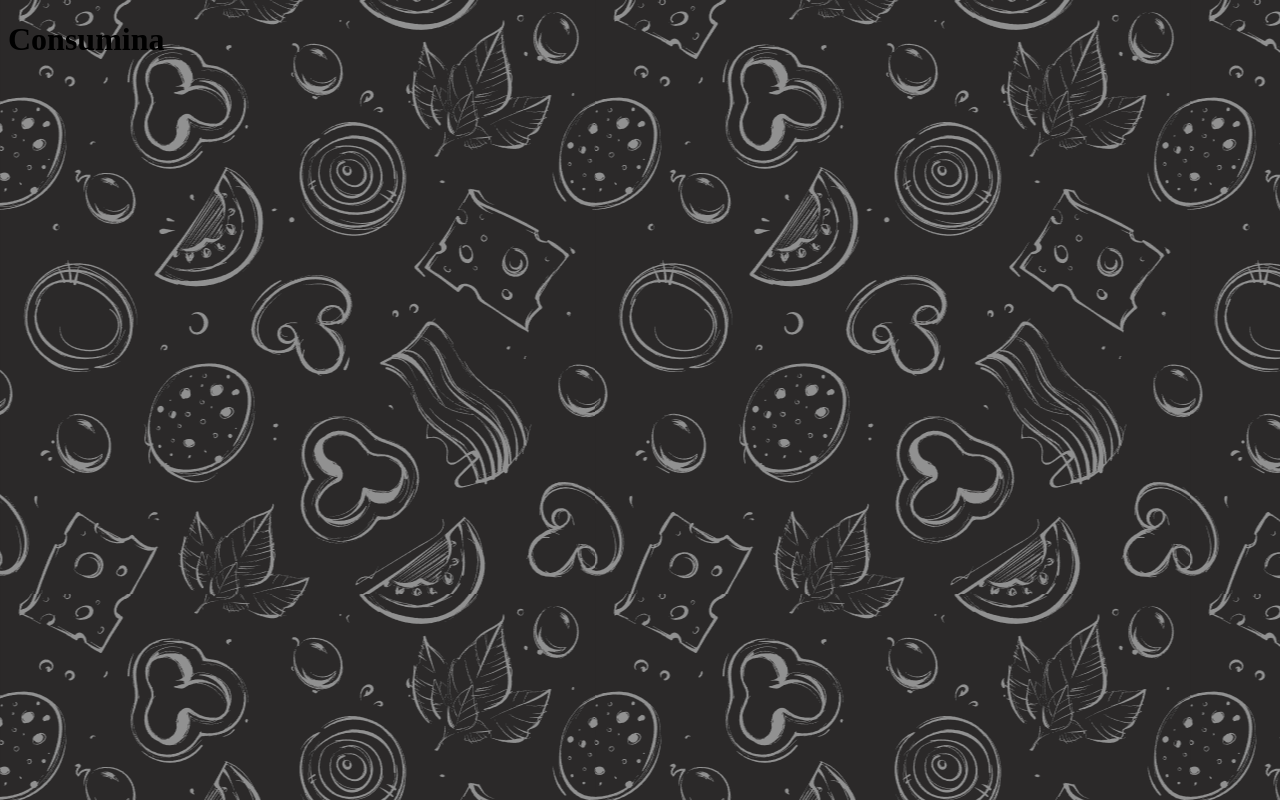
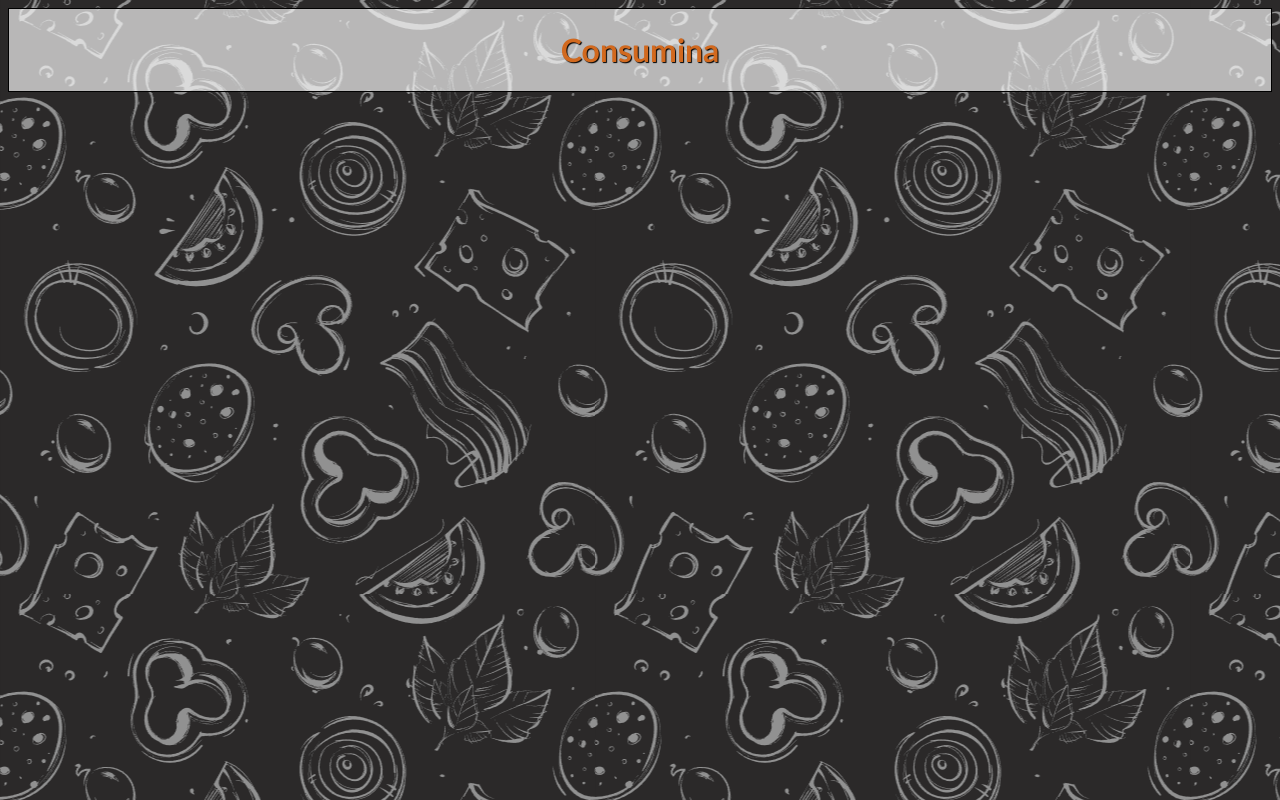
Before and after one commit to Pythonesa/consumina, a React (Vite) app: page / in a window 1280 px wide. Built offline with nearby package versions, Linux system fonts and the light colour scheme.

Commit message:
💄 add header with title

```diff
--- a/src/App.tsx
+++ b/src/App.tsx
@@ -2,7 +2,9 @@ function App() {
 
   return (
     <>
-      <h1>Consumina</h1>
+      <header >
+        <h1>Consumina</h1>
+      </header>
     </>
   )
 }
--- a/src/index.css
+++ b/src/index.css
@@ -4,3 +4,20 @@
     background-color: rgb(95, 93, 93);
     background-attachment: fixed;
 }
+
+header{
+    background-color: #ffffffaa;
+    border: 1px solid #000;
+}
+
+header{
+    text-align: center;
+}
+
+header h1{
+    color:chocolate;
+    font-size: 2rem;
+    font-family: 'Gill Sans', 'Gill Sans MT', Calibri, 'Trebuchet MS', sans-serif;
+    font-weight: 900;
+    text-shadow: 1px 1px 1px #000;
+}
```
